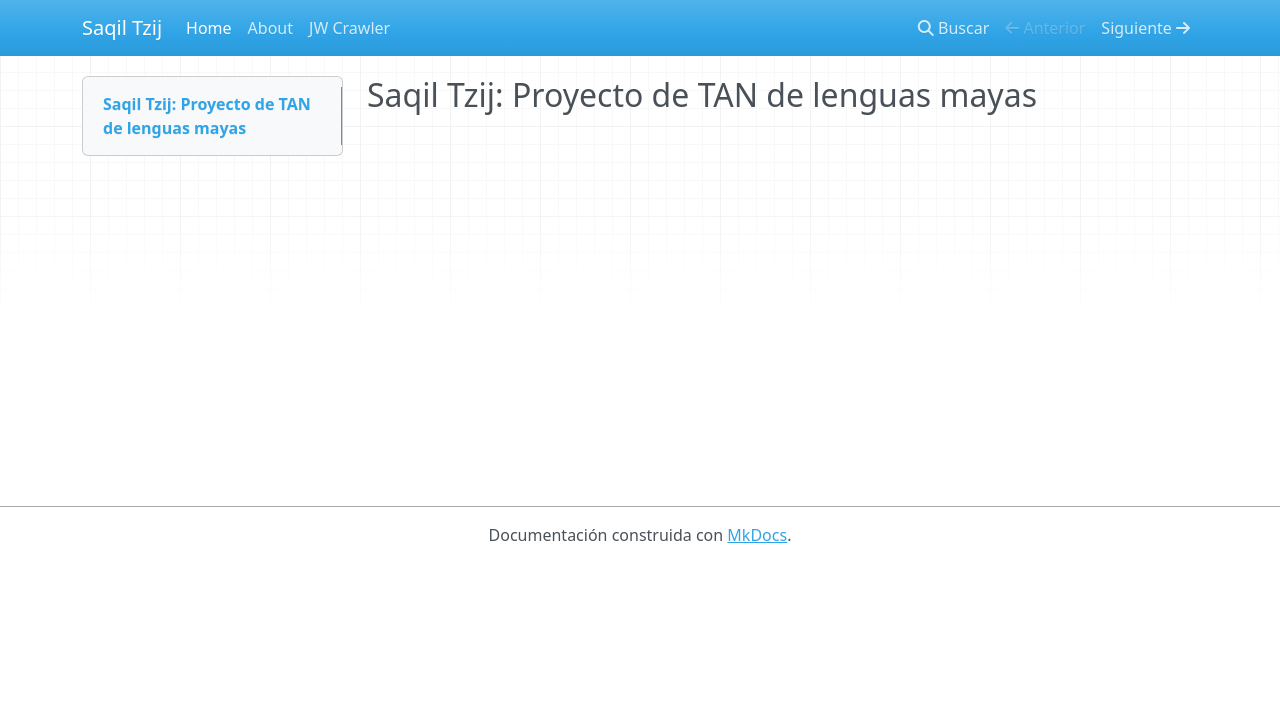
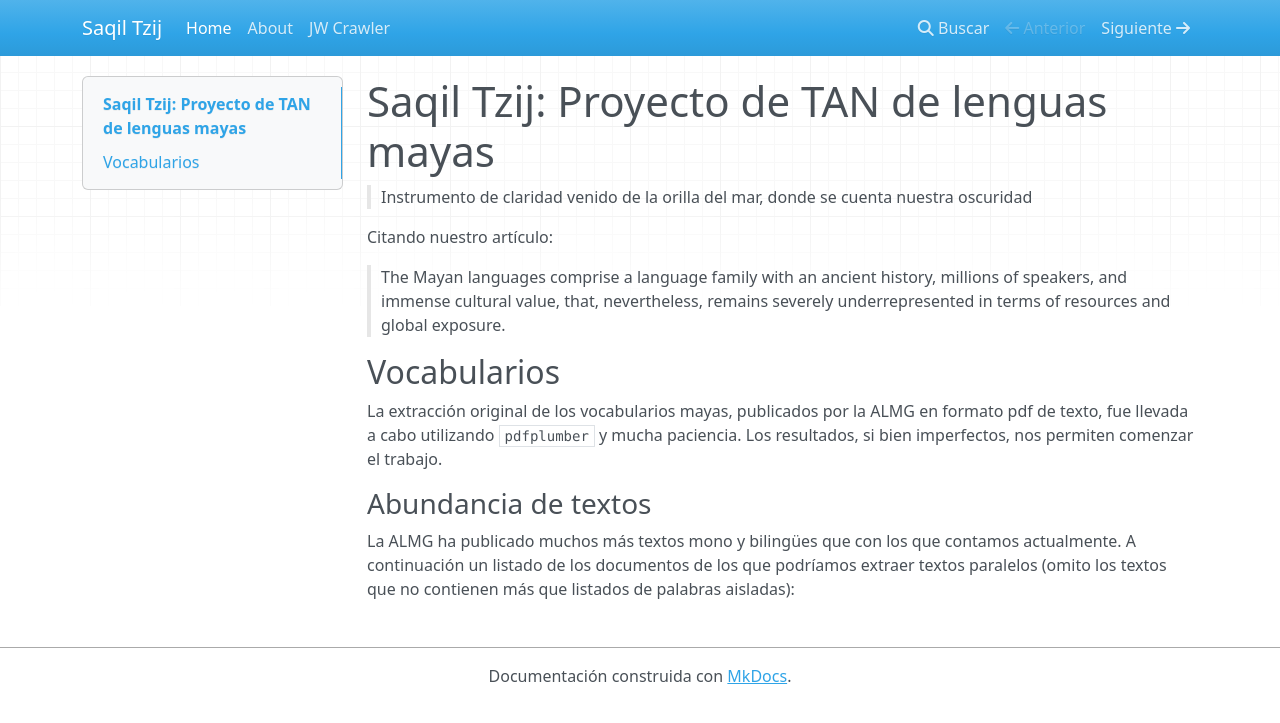
Before and after one commit to transducens/tan-maya, an MkDocs documentation site: the page built from docs/home.md, in a window 1280 px wide. Shown: the top 723 px of the page. Built offline with MkDocs 1.6.1, drawn with Linux system fonts in a browser that asks for light colours; nearby versions of some CDN libraries.

Commit message:
small update to home.md

```diff
--- a/docs/home.md
+++ b/docs/home.md
@@ -1 +1,15 @@
-## Saqil Tzij: Proyecto de TAN de lenguas mayas
+# Saqil Tzij: Proyecto de TAN de lenguas mayas
+
+> Instrumento de claridad venido de la orilla del mar, donde se cuenta nuestra oscuridad
+
+Citando nuestro artículo:
+
+> The Mayan languages comprise a language family with an ancient history, millions of speakers, and immense cultural value, that, nevertheless, remains severely underrepresented in terms of resources and global exposure.
+
+## Vocabularios
+
+La extracción original de los vocabularios mayas, publicados por la ALMG en formato pdf de texto, fue llevada a cabo utilizando `pdfplumber` y mucha paciencia. Los resultados, si bien imperfectos, nos permiten comenzar el trabajo.
+
+### Abundancia de textos
+
+La ALMG ha publicado muchos más textos mono y bilingües que con los que contamos actualmente. A continuación un listado de los documentos de los que podríamos extraer textos paralelos (omito los textos que no contienen más que listados de palabras aisladas):
```
